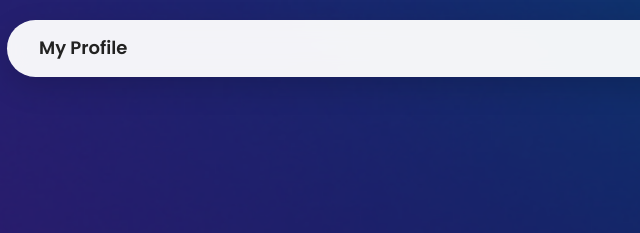
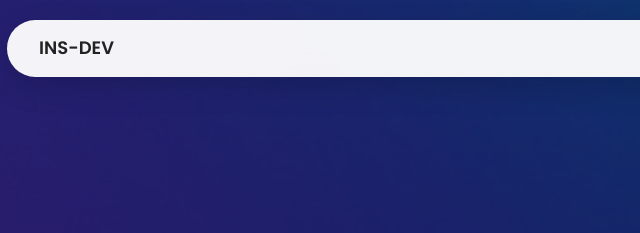
Before and after one commit to indrakususma04/web-portofolio, a plain HTML site: page index.html in a window 1280 px wide. Shown: the top 233 px of the page, 33-673 px from the left. Drawn offline with nearby package versions, Linux system fonts and the light colour scheme.

Commit message:
update title

```diff
--- a/index.html
+++ b/index.html
@@ -19,7 +19,7 @@
     <!-- NAVBAR -->
     <nav class="top-navbar">
         <div class="logo">
-            <h1>My Profile</h1>
+            <h1>INS-DEV</h1>
         </div>
         <ul>
             <li><a href="#about">About</a></li>
```
